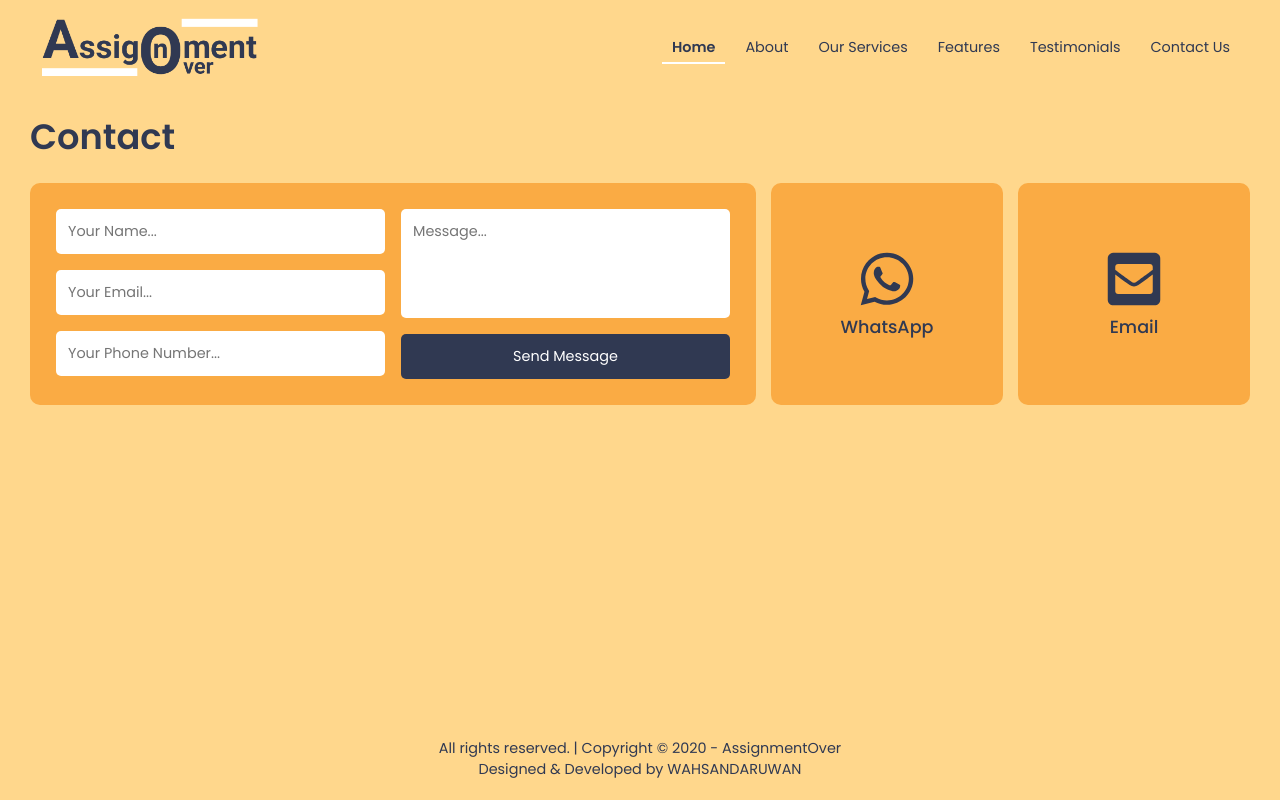
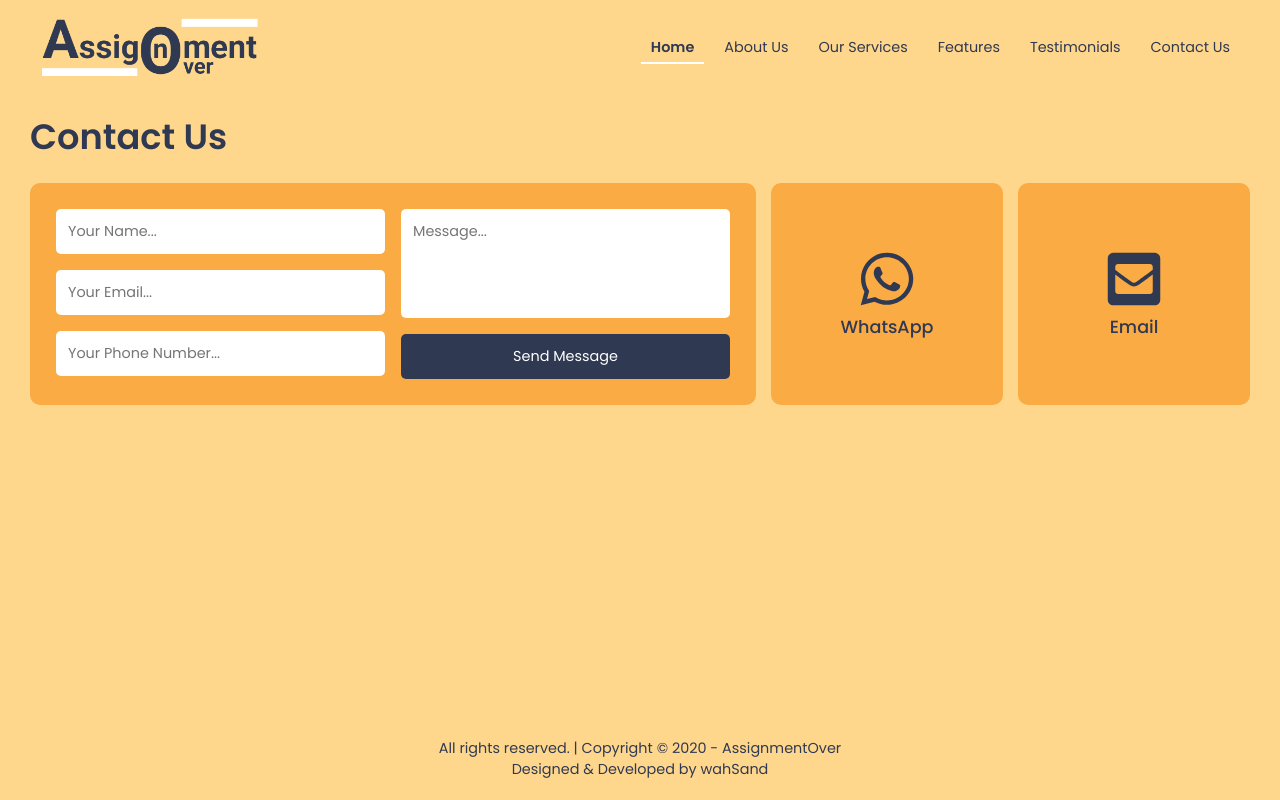
Before and after one commit to wahsandaruwan/assignmentover_frontend, a React (Create React App) app: page / in a window 1280 px wide. Built offline with nearby package versions, Linux system fonts and the light colour scheme; the HTML template or start-up script is replaced by a standard one.

Commit message:
2 functions to open email and whatsapp clients

```diff
--- a/src/Components/Pages/Contact.js
+++ b/src/Components/Pages/Contact.js
@@ -6,21 +6,33 @@ import CommonCard from '../Sections/CommonCard'
 import ContactForm from '../Sections/ContactForm'
 
 const Contact = () => {
+  // Function to open email client
+  const openEmailClient = () => {
+    window.location.href = 'mailto:info@assignmentover.com'
+  }
+
+  // Function to open whatsapp client
+  const openWhatsAppClient = () => {
+    window.open('https://wa.me/0773024723', '_blank')
+  }
+
   return (
     <>
       <div className="page contact">
-        <h1 className="heading">Contact</h1>
+        <h1 className="heading">Contact Us</h1>
         <div className="contact-grid">
           <ContactForm extraClass="span-column" />
           <CommonCard
             icon={<FaWhatsapp />}
             title="WhatsApp"
             details="+94 77 302 4723"
+            clickFunc={openWhatsAppClient}
           />
           <CommonCard
             icon={<FaEnvelopeSquare />}
             title="Email"
             details="info@assignmentover.com"
+            clickFunc={openEmailClient}
           />
         </div>
       </div>
--- a/src/Components/Sections/CommonCard.js
+++ b/src/Components/Sections/CommonCard.js
@@ -5,10 +5,10 @@ import { TiDocumentText } from 'react-icons/ti'
 // Custom styling
 import './Styles/CommonCardStyles.css'
 
-const CommonCard = ({ icon, title, details }) => {
+const CommonCard = ({ icon, title, details, clickFunc }) => {
   return (
     <>
-      <div className="common-card">
+      <div className="common-card" onClick={() => clickFunc()}>
         <div className="icon">{icon}</div>
         <div className="title">{title}</div>
         <div className="details">{details}</div>
@@ -22,6 +22,7 @@ CommonCard.propTypes = {
   icon: PropTypes.object.isRequired,
   title: PropTypes.string.isRequired,
   details: PropTypes.string.isRequired,
+  clickFunc: PropTypes.func,
 }
 
 // Default values
--- a/src/Components/Sections/Footer.js
+++ b/src/Components/Sections/Footer.js
@@ -8,7 +8,7 @@ const Footer = () => {
         <div className="copyright">
           All rights reserved. | Copyright &copy; 2020 - AssignmentOver
         </div>
-        <div className="credits">Designed & Developed by WAHSANDARUWAN</div>
+        <div className="credits">Designed & Developed by wahSand</div>
       </div>
     </>
   )
--- a/src/Components/Sections/NavBar.js
+++ b/src/Components/Sections/NavBar.js
@@ -18,7 +18,7 @@ const NavBar = () => {
             </a>
           </li>
           <li>
-            <a href="">About</a>
+            <a href="">About Us</a>
           </li>
           <li>
             <a href="">Our Services</a>
```
